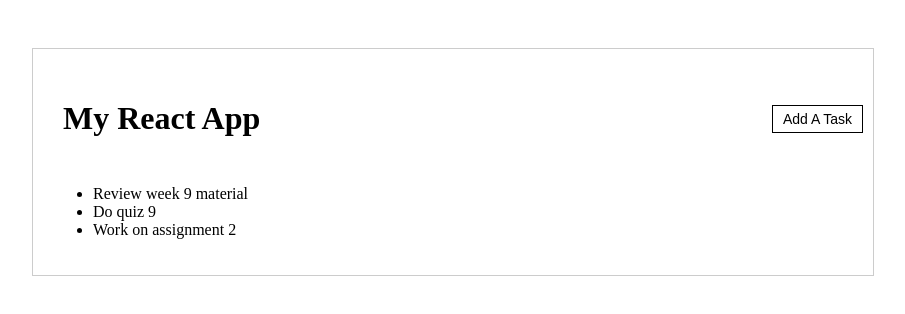
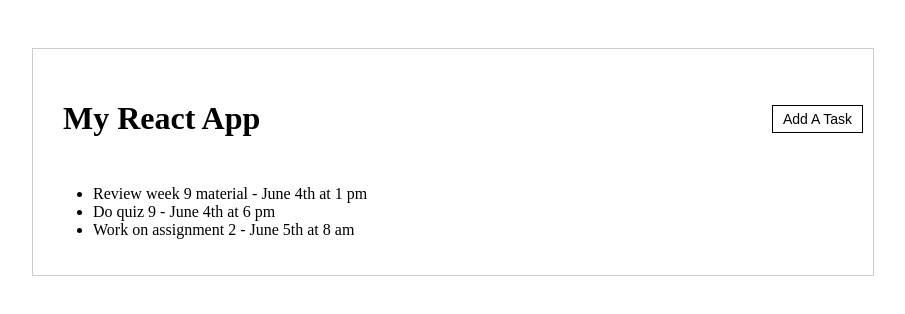
Before and after one commit to saraxixi/CS5610-Web-Development, a React (Vite) app in the folder week9/vite-project/: page / in a window 1280 px wide. Shown: the top 314 px of the page, without its empty margins (16-921 px from the left). Built offline with nearby package versions, Linux system fonts and the light colour scheme.

Commit message:
feat: convert TaskList to use state for dynamic task management

```diff
--- a/week9/vite-project/src/components/TaskList.jsx
+++ b/week9/vite-project/src/components/TaskList.jsx
@@ -1,6 +1,7 @@
-import React from "react";
+import React, { useState } from 'react';
 
-const tasks = [
+function TasksList() {
+    const [tasks, setTasks] = useState([
         {
             id: 1,
             title: "Review week 9 material",
@@ -16,16 +17,15 @@ const tasks = [
             title: "Work on assignment 2",
             date: "June 5th at 8 am",
         },
-];
+    ]);
 
-function TaskList() {
     return (
         <ul>
-      {tasks.map((task) => (
-        <li key={task.id}>{task.title}</li>
+            {tasks.map(task => (
+                <li key={task.id}>{task.title} - {task.date}</li>
             ))}
         </ul>
     );
 }
 
-export default TaskList;
+export default TasksList;
```
Lines whose indentation alone changed are shown as unchanged.
